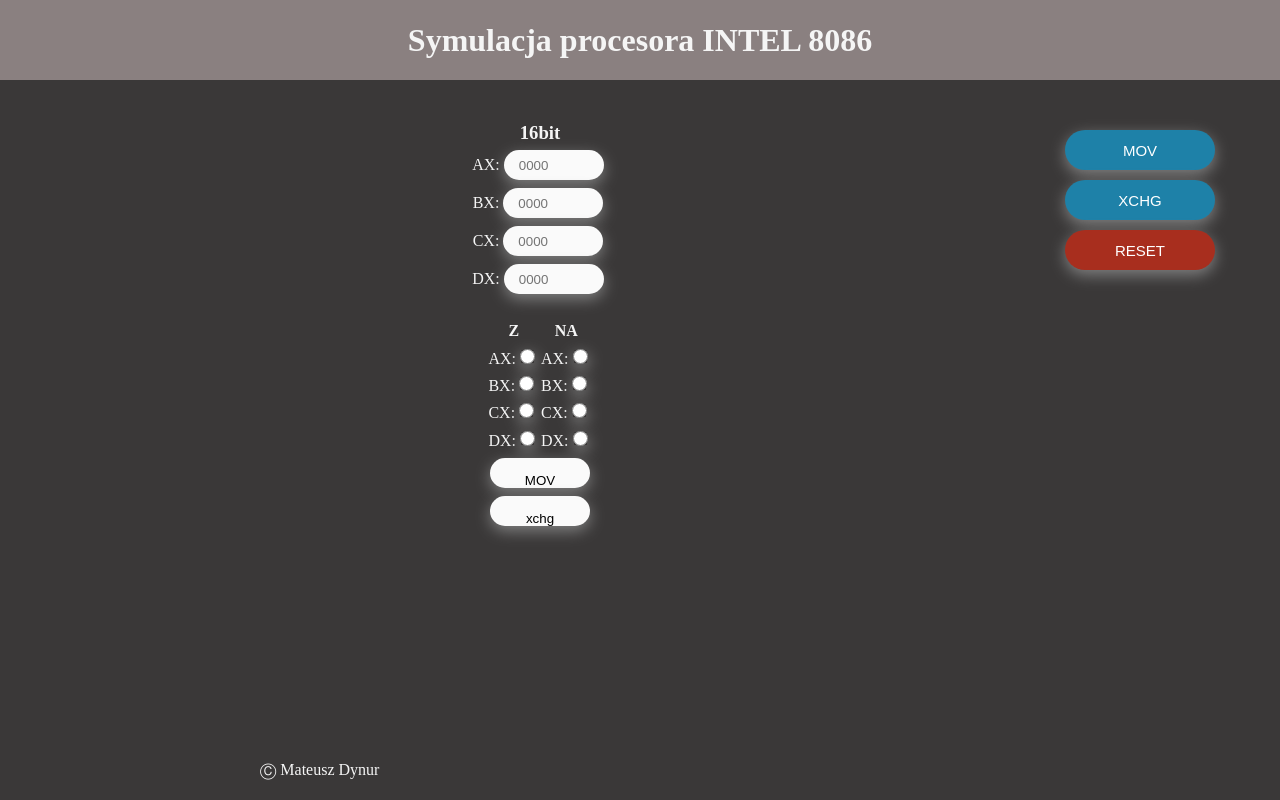
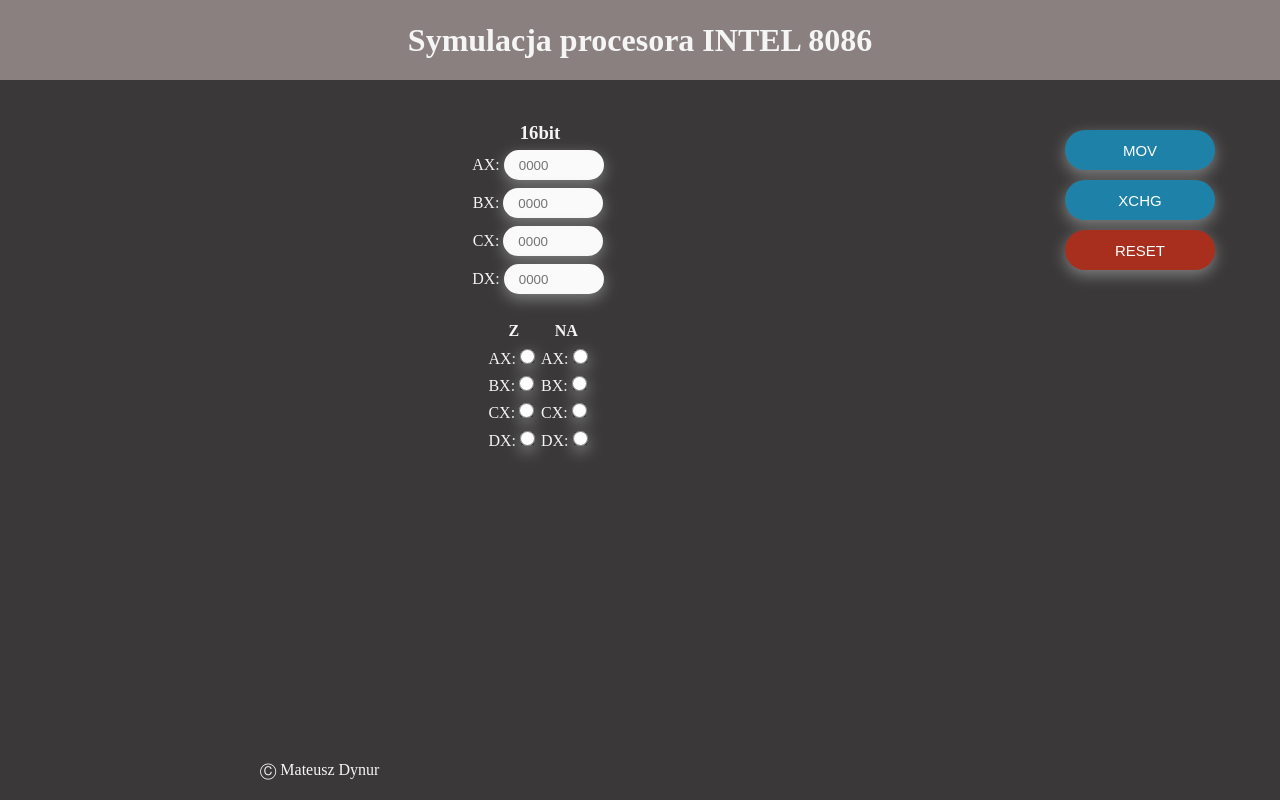
Before and after one commit to mateuszd47/ArchitekturaSystemowKomputerowych, a React (Create React App) app in the folder emulatorINTEL8086/: page / in a window 1280 px wide. Built offline with nearby package versions, Linux system fonts and the light colour scheme.

Commit message:
refactor style and add reset function

```diff
--- a/emulatorINTEL8086/src/Components/Inputs16bit.js
+++ b/emulatorINTEL8086/src/Components/Inputs16bit.js
@@ -22,12 +22,23 @@ const Inputs16bit = () => {
 		}
 	};
 
+  const reset = () => {
+		setValues({
+			AX: localStorage.setItem("AX", JSON.stringify("")),
+		  BX: localStorage.setItem("BX", JSON.stringify("")),
+		  CX: localStorage.setItem("CX", JSON.stringify("")),
+		  DX: localStorage.setItem("DX", JSON.stringify("")),
+		});
+    window.location.reload(false);
+	};
+
 	const mov = () => {
 		setValues({
 			[radioOn]: JSON.parse(localStorage.getItem(radioWith)),
 		});
     localStorage.setItem([radioOn], JSON.stringify(JSON.parse(localStorage.getItem(radioWith))))
 	};
+
 	const xchg = () => {
     let tab = [JSON.parse(localStorage.getItem(radioOn)), JSON.parse(localStorage.getItem(radioWith))]
     console.log(tab)
@@ -39,8 +50,9 @@ const Inputs16bit = () => {
     localStorage.setItem([radioOn], JSON.stringify(tab[1]))
 	};
 	return (
-		<form className='inputs16bit'>
-			<h3>16bit</h3>
+		<>
+      <div className='inputs16bit'>
+      <h3>16bit</h3>
 			<label>
 				AX:
 				<input
@@ -203,21 +215,14 @@ const Inputs16bit = () => {
 					</tr>
 				</tbody>
 			</table>
-			{/* {console.log("on " + radioOn)}
-			{console.log("with " + radioWith)} */}
-			<input
-				className='button'
-				type='button'
-				value='MOV'
-				onClick={() => mov()}
-			/>
-			<input
-				className='button'
-				type='button'
-				value='xchg'
-				onClick={() => xchg()}
-			/>
-		</form>
+      </div>
+
+			<div className='buttons'>
+				<input className='button' type='button' value='MOV' onClick={mov} />
+				<input className='button' type='button' value='XCHG' onClick={xchg}/>
+				<input className='reset' type='button' value='RESET' onClick={reset}/>
+			</div>
+		</>
 	);
 };
 
--- a/emulatorINTEL8086/src/Components/Main.jsx
+++ b/emulatorINTEL8086/src/Components/Main.jsx
@@ -2,21 +2,17 @@ import React from "react";
 import Inputs16bit from "./Inputs16bit";
 // import Inputs8bit from "./Inputs8bit";
 
-const Main = (sub) => {
-	const {mov} = Inputs16bit(sub)
+const Main = (mov) => {
+	// const {mov} = Inputs16bit(sub)
 	return (
 		<main>
-			{/* <Inputs16bit value={value} onChange={onChange} /> */}
 			<Inputs16bit />
-			{/* <Inputs8bit
-			value={value}
-			onChange={onChange}
-			/> */}
-			<div className='buttons'>
-				<input className='button' type='button' value='MOV' onClick={() => mov()}/>
+
+			{/* <div className='buttons'>
+				<input className='button' type='button' value='MOV' onClick={this.mov} />
 				<input className='button' type='button' value='XCHG' />
 				<input className='reset' type='button' value='RESET' />
-			</div>
+			</div> */}
 		</main>
 	);
 };
```
